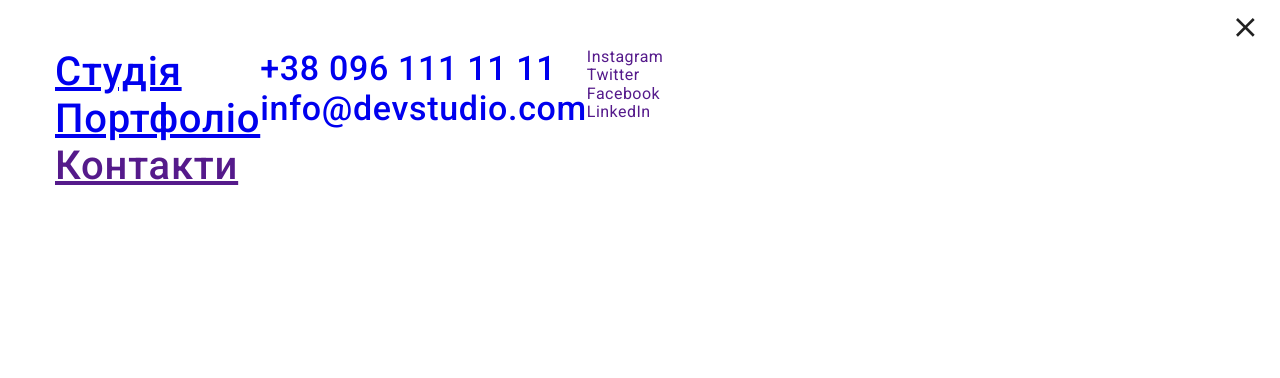
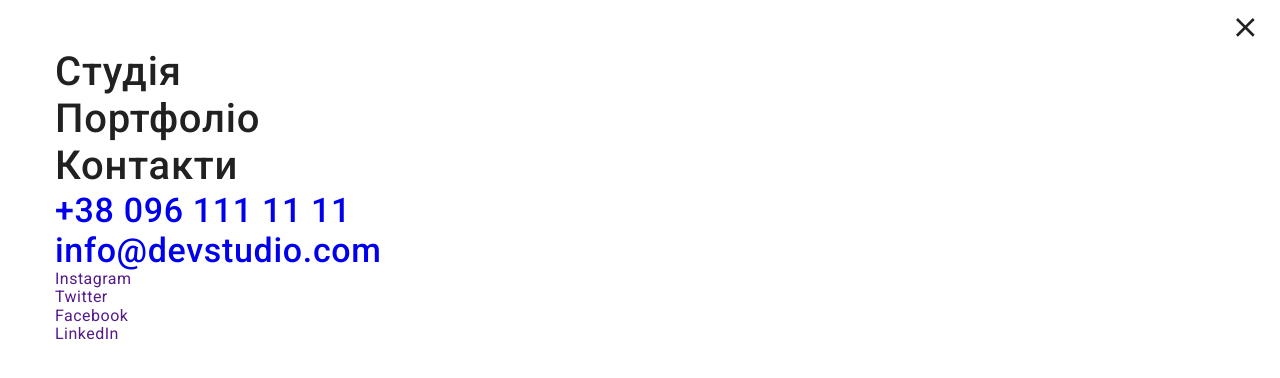
Before and after one commit to I-Alina/goit-markup-hw-08-my, a plain HTML site: page index.html in a window 1280 px wide. Drawn offline with nearby package versions, Linux system fonts and the light colour scheme.

Commit message:
Стилізує меню мобільної версії продовження

```diff
--- a/index.html
+++ b/index.html
@@ -82,15 +82,15 @@
             <nav class="mob-menu__nav">
               <ul class="mob-menu__list list">
                 <li class="mob-menu__item">
-                  <a class="mob-menu__link" href="./index.html">Студія</a>
+                  <a class="mob-menu__link link" href="./index.html">Студія</a>
                 </li>
                 <li class="mob-menu__item">
-                  <a class="mob-menu__link" href="./portfolio.html"
+                  <a class="mob-menu__link link" href="./portfolio.html"
                     >Портфоліо</a
                   >
                 </li>
                 <li class="nmob-menu__item">
-                  <a class="mob-menu__link" href="">Контакти</a>
+                  <a class="mob-menu__link link" href="">Контакти</a>
                 </li>
               </ul>
             </nav>
--- a/sass/components/header-footer/_header.scss
+++ b/sass/components/header-footer/_header.scss
@@ -40,15 +40,25 @@
   top: 0;
   padding-top: 48px;
   padding-bottom: 48px;
-  &__list {
+  .container {
     display: flex;
     flex-direction: column;
-    // flex-wrap: wrap;
-    // justify-content: center;
+    height: 100%;
+    // justify-content: space-between;
+    overflow: auto;
+  }
+  // //   &__list {
+  // //     display: flex;
+  // //     flex-direction: column;
+  //     // flex-wrap: wrap;
+  //     // justify-content: center;
+  //   }
+  &__link {
     font-weight: 500;
     font-size: 40px;
     line-height: 1.18;
     letter-spacing: 0.02em;
+    color: var(--main-title-color);
   }
 }
 .mob-contacts {
@@ -61,10 +71,11 @@
   display: block;
   position: absolute;
   padding: auto;
+
   width: 40px;
   height: 40px;
-  align-items: center;
-  justify-content: center;
+  //   align-items: center;
+  //   justify-content: center;
   right: 15px;
   top: 10px;
   background-color: transparent;
```
Also changed, not shown: css/main.css, css/main.min.css, 2 other files.
